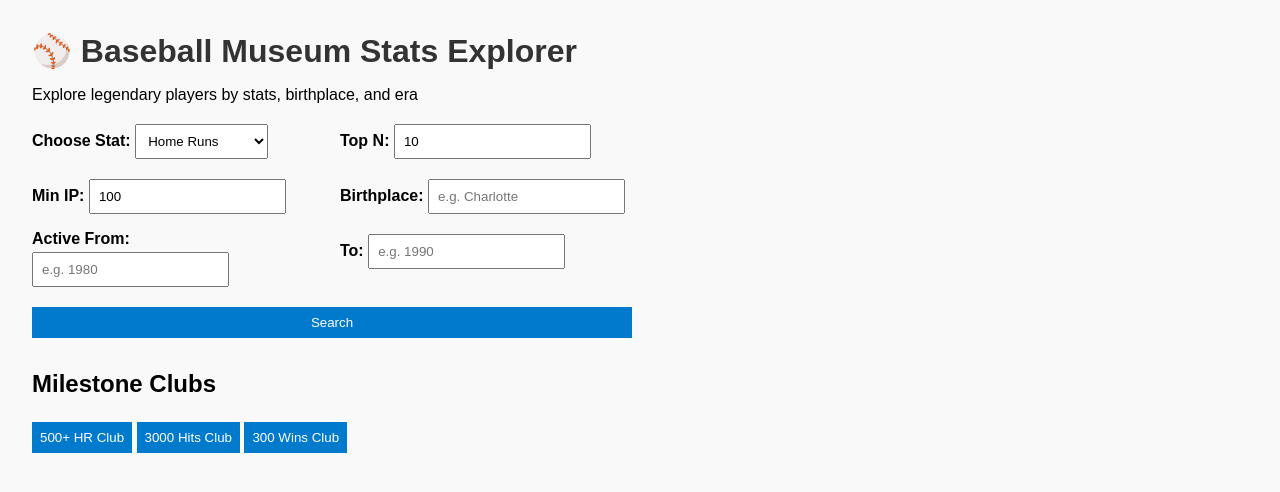
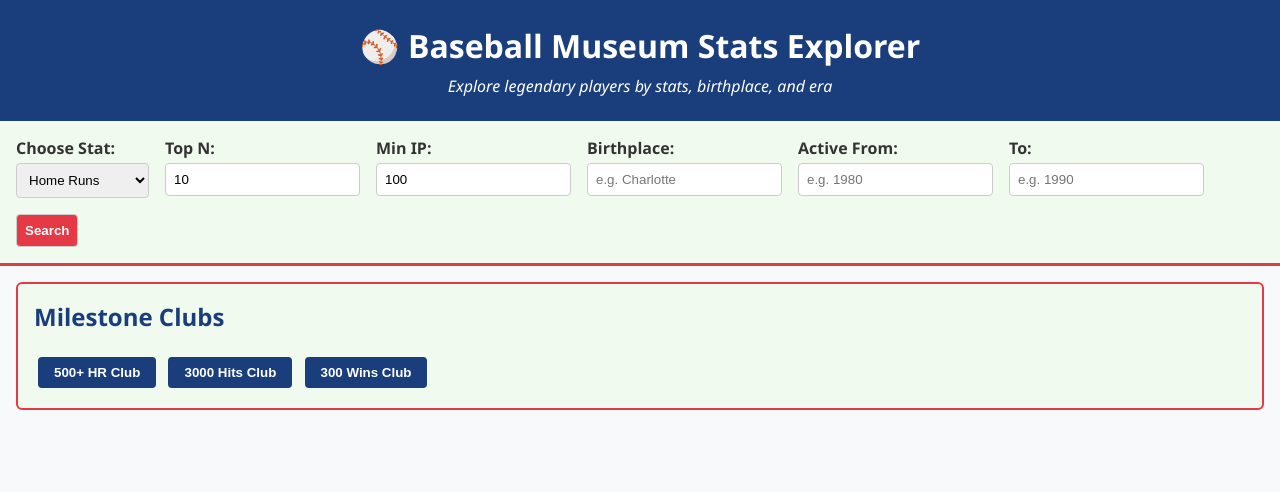
Before and after one commit to ecupirate99/qbaseballapi, a plain HTML site: page index.html in a window 1280 px wide. Drawn offline with Linux system fonts and the light colour scheme.

Commit message:
Update style.css

```diff
--- a/style.css
+++ b/style.css
@@ -1,56 +1,111 @@
-body {
-  font-family: Arial, sans-serif;
-  margin: 2rem;
-  background: #f9f9f9;
+:root {
+  --primary: #1a3d7c;
+  --secondary: #e63946;
+  --accent: #f1faee;
+  --background: #f8f9fa;
+  --table-header: #457b9d;
 }
 
-h1 {
+body {
+  font-family: 'Segoe UI', Tahoma, Geneva, Verdana, sans-serif;
+  margin: 0;
+  background: var(--background);
   color: #333;
-  margin-bottom: 1rem;
+}
+
+header {
+  background: var(--primary);
+  color: white;
+  padding: 1.5rem;
+  text-align: center;
+}
+
+header h1 {
+  margin: 0;
+  font-size: 2rem;
+}
+
+header p {
+  margin: 0.5rem 0 0;
+  font-style: italic;
 }
 
 .filters {
-  display: grid;
-  grid-template-columns: 1fr 1fr;
+  display: flex;
+  flex-wrap: wrap;
   gap: 1rem;
-  max-width: 600px;
-  margin-bottom: 2rem;
+  padding: 1rem;
+  background: var(--accent);
+  border-bottom: 3px solid var(--secondary);
+}
+
+.filter-group {
+  display: flex;
+  flex-direction: column;
 }
 
 label {
   font-weight: bold;
+  margin-bottom: 0.25rem;
 }
 
 input, select, button {
   padding: 0.5rem;
-  margin-top: 0.25rem;
+  border: 1px solid #ccc;
+  border-radius: 4px;
 }
 
 button {
-  grid-column: span 2;
-  background: #007acc;
+  background: var(--secondary);
   color: white;
-  border: none;
+  font-weight: bold;
   cursor: pointer;
+  transition: background 0.3s;
 }
 
 button:hover {
-  background: #005fa3;
+  background: #b5172d;
+}
+
+.milestones {
+  margin: 1rem;
+  padding: 1rem;
+  background: var(--accent);
+  border: 2px solid var(--secondary);
+  border-radius: 6px;
+}
+
+.milestones h2 {
+  margin-top: 0;
+  color: var(--primary);
+}
+
+.milestones button {
+  margin: 0.25rem;
+  background: var(--primary);
+  color: white;
+  border: none;
+  padding: 0.5rem 1rem;
+  cursor: pointer;
+  border-radius: 4px;
+}
+
+.milestones button:hover {
+  background: var(--secondary);
+}
+
+#results {
+  padding: 1rem;
 }
 
 table {
   border-collapse: collapse;
   width: 100%;
-  max-width: 800px;
+  margin-top: 1rem;
+  box-shadow: 0 2px 6px rgba(0,0,0,0.1);
 }
 
 th, td {
-  border: 1px solid #ccc;
-  padding: 0.5rem;
+  border: 1px solid #ddd;
+  padding: 0.75rem;
   text-align: left;
-}
-
-th {
-  background: #007acc;
-  color: white;
-}
```
